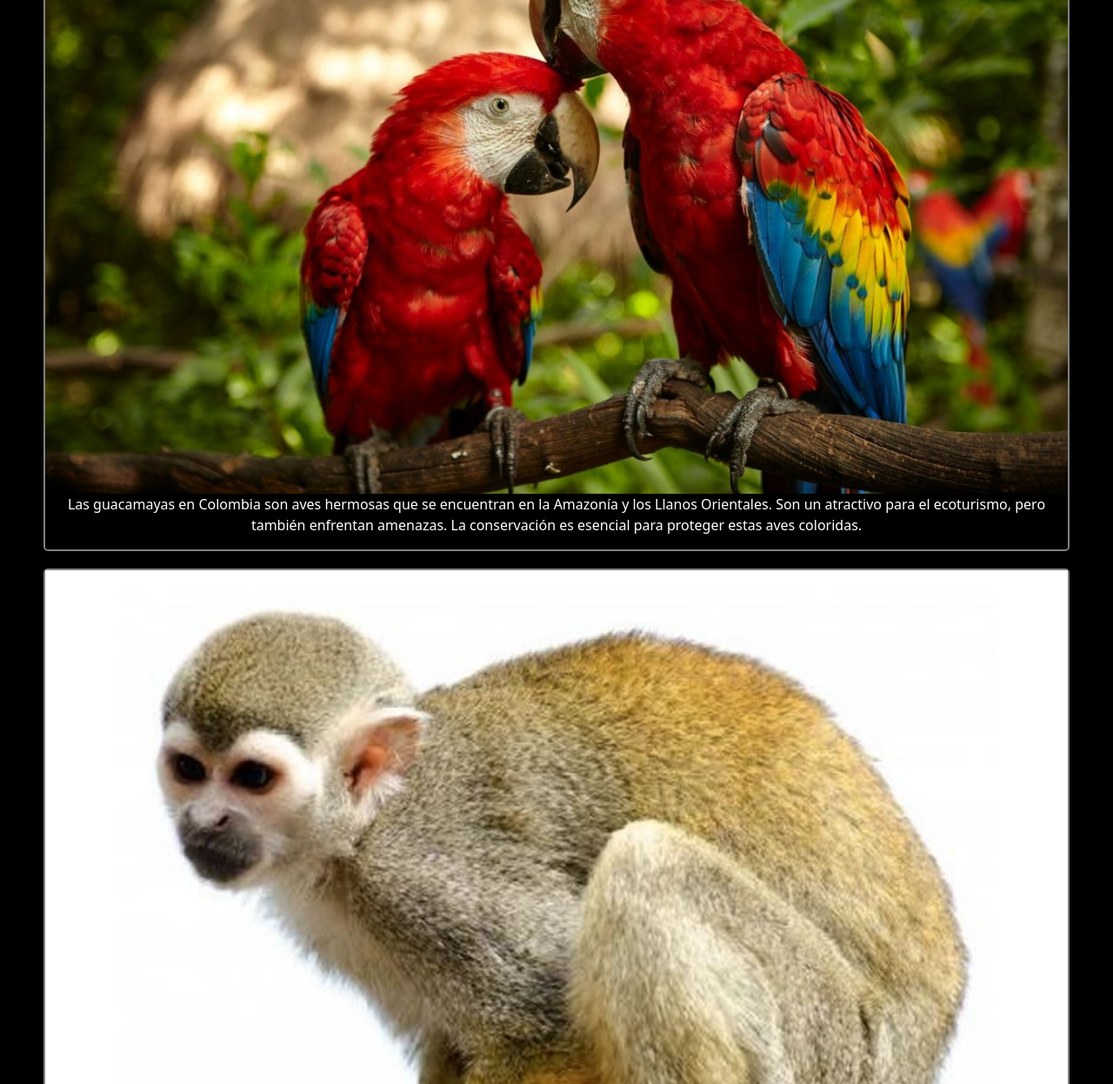
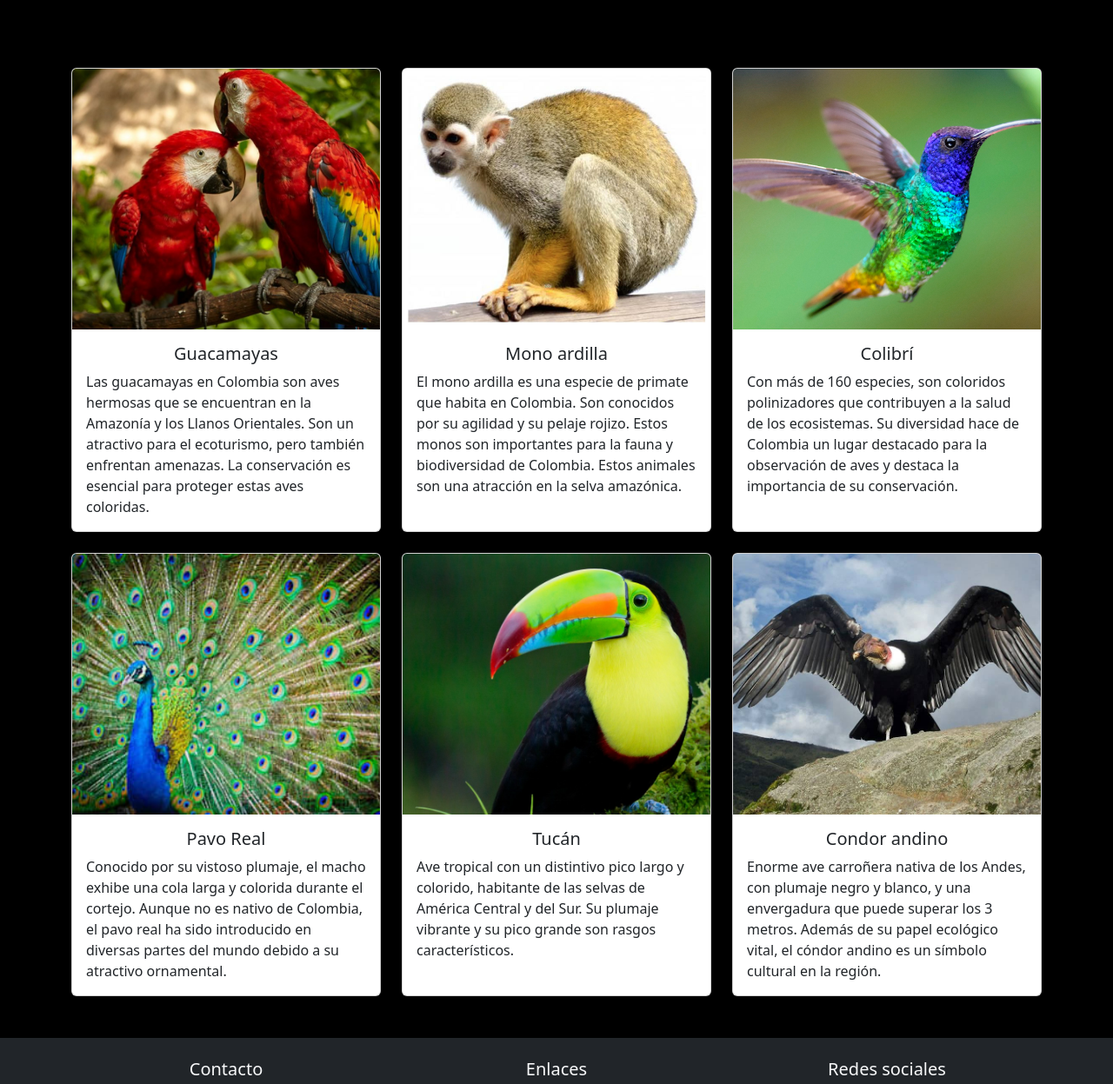
Before and after one commit to EduardoNavarroTest/PreEntrega2-Navarro, a plain HTML site: page html/biodiversidad.html in a window 1280 px wide. Shown: the part 376-1623 px from the top of the page at 87% size. Drawn offline with nearby package versions, Linux system fonts and the light colour scheme.

Commit message:
Cambios para hacer responsive Biodiversidad y se agregan nuevas imágenes

```diff
--- a/css/style.css
+++ b/css/style.css
@@ -31,7 +31,6 @@ a:hover {
     display: flex;
     justify-content: end;
     font-size: 1.2rem;
-
 }
 
 .imgFondo {
@@ -44,7 +43,6 @@ a:hover {
     background-position: center;
     color: #fff;
     text-align: center;
-
 }
 
 .centrarTexto {
@@ -67,8 +65,6 @@ a:hover {
     border-radius: 20px;
     margin-top: 50px;
 }
-
-
 
 /* Formulario Contacto */
 form {
@@ -103,8 +99,6 @@ textarea {
     margin-top: 10px;
     margin-left: auto;
     display: flex;
-
-
 }
 
 .carousel-inner img {
@@ -133,7 +127,6 @@ iframe {
     margin-top: 15px;
 }
 
-
 .containerBio {
     margin: 20px;
     border: 2px solid gray;
@@ -146,3 +139,11 @@ iframe {
     height: auto;
 
 }
+
+.formContacto {
+    padding: 20px;
+    margin: 20px;
+    border-radius: 10px;
+    box-shadow: 0 0 10px rgba(0, 0, 0, 0.1);
+    color: white;
+}
--- a/html/biodiversidad.html
+++ b/html/biodiversidad.html
@@ -23,7 +23,7 @@
         <!-- Nabvar Boostrap -->
         <nav class="navbar navbar-expand-lg navbar-dark bg-dark">
             <div class="container-fluid">
-                <a class="navbar-brand" href="./index.html">
+                <a class="navbar-brand" href="../index.html">
                     <img class="logo" src="../img/logo-colombia-co.png" alt="Logo web">
                 </a>
                 <button class="navbar-toggler" type="button" data-bs-toggle="collapse" data-bs-target="#navbarNav"
@@ -53,36 +53,108 @@
         </nav>
     </header>
 
-    <main class="contenido">
+    <main>
+        <div class="contenido">
             <h1>Biodiversidad</h1>
 
             <p>Colombia es uno de los países más biodiversos del mundo, destacándose por su variedad de ecosistemas que
                 incluyen selvas tropicales, páramos de alta montaña, selvas amazónicas y costas marinas. Esta diversidad
                 alberga una gran cantidad de especies únicas, tanto animales como vegetales. Colombia es especialmente
                 conocida por su diversidad aviar, con más de 1,900 especies de aves registradas. La biodiversidad de
-            Colombia es un tesoro natural que ha llevado a esfuerzos de conservación y promueve el turismo ecológico y
+                Colombia es un tesoro natural que ha llevado a esfuerzos de conservación y promueve el turismo ecológico
+                y
                 sostenible en el país.
             </p>
+        </div>
 
-        <div class="containerBio">
-            <img class="imgBio" src="../img/guacamayas.jpg" alt="guacamayas">
-            <p>Las guacamayas en Colombia son aves hermosas que se encuentran en la Amazonía y los Llanos Orientales.
-                Son un atractivo para el ecoturismo, pero también enfrentan amenazas. La conservación es esencial para
+        <div class="contenido colorTitleCards">
+            <h2>Conoce nuestra fauna</h2>
+        </div>
+
+        <!-- Cards de Boostrap -->
+        <div class="container py-5">
+
+            <div class="row row-cols-1 row-cols-md-2 row-cols-lg-3 g-4">
+
+                <div class="col">
+                    <div class="card h-100">
+                        <img src="../img/guacamayas.jpg" class="card-img-top" alt="Guacamayas">
+                        <div class="card-body">
+                            <h5 class="card-title text-center">Guacamayas</h5>
+                            <p class="card-text">Las guacamayas en Colombia son aves hermosas que se encuentran en la
+                                Amazonía y los Llanos Orientales.
+                                Son un atractivo para el ecoturismo, pero también enfrentan amenazas. La conservación es
+                                esencial para
                                 proteger estas aves coloridas.</p>
                         </div>
-
-        <div class="containerBio">
-            <img class="imgBio" src="../img/mono-ardilla.jpg" alt="mono-ardilla">
-            <p>El mono ardilla es una especie de primate que habita en Colombia. Son conocidos por su agilidad y su
-                pelaje rojizo. Estos monos son importantes para la biodiversidad de Colombia y son una atracción en la
-                selva amazónica y otras áreas boscosas del país.</p>
+                    </div>
                 </div>
 
-        <div class="containerBio">
-            <img class="imgBio" src="../img/santa-marta.jpg" alt="santa-marta">
-            <p>El Parque Nacional Natural Tayrona, en la costa caribeña de Colombia, es un paraíso natural con playas de
-                arena blanca, selvas tropicales y una rica historia Tayrona. Ofrece oportunidades para la naturaleza, el
-                senderismo y la relajación en un entorno espectacular..</p>
+                <div class="col">
+                    <div class="card h-100">
+                        <img src="../img/mono-ardilla.jpg" class="card-img-top" alt="Mon ardilla">
+                        <div class="card-body">
+                            <h5 class="card-title text-center">Mono ardilla</h5>
+                            <p class="card-text">El mono ardilla es una especie de primate que habita en Colombia. Son
+                                conocidos por su agilidad y su
+                                pelaje rojizo. Estos monos son importantes para la fauna y biodiversidad de Colombia. Estos animales son una
+                                atracción en la
+                                selva amazónica.</p>
+                        </div>
+                    </div>
+                </div>
+
+                <div class="col">
+                    <div class="card h-100">
+                        <img src="../img/colibri.jpg" class="card-img-top" alt="Colibri">
+                        <div class="card-body">
+                            <h5 class="card-title text-center">Colibrí</h5>
+                            <p class="card-text">Con más de 160 especies, son coloridos polinizadores que contribuyen a
+                                la salud de los ecosistemas. Su diversidad hace de Colombia un lugar destacado para la
+                                observación de aves y destaca la importancia de su conservación.</p>
+                        </div>
+                    </div>
+                </div>
+
+                <div class="col">
+                    <div class="card h-100">
+                        <img src="../img/pavo-real.jpg" class="card-img-top" alt="Pavo Real">
+                        <div class="card-body">
+                            <h5 class="card-title text-center">Pavo Real</h5>
+                            <p class="card-text">Conocido por su vistoso plumaje, el macho exhibe una cola larga y
+                                colorida durante el cortejo. Aunque no es nativo de Colombia, el pavo real ha sido
+                                introducido en diversas partes del mundo debido a su atractivo ornamental.</p>
+                        </div>
+                    </div>
+                </div>
+
+                <div class="col">
+                    <div class="card h-100">
+                        <img src="../img/tucan.jpg" class="card-img-top" alt="Tucan">
+                        <div class="card-body">
+                            <h5 class="card-title text-center">Tucán</h5>
+                            <p class="card-text">Ave tropical con un distintivo pico largo y colorido, habitante de las
+                                selvas de América Central y del Sur. Su plumaje vibrante y su pico grande son rasgos
+                                característicos.</p>
+                        </div>
+                    </div>
+                </div>
+
+                <div class="col">
+                    <div class="card h-100">
+                        <img src="../img/condor-andino.jpg" class="card-img-top" alt="Condor">
+                        <div class="card-body">
+                            <h5 class="card-title text-center">Condor andino</h5>
+                            <p class="card-text">Enorme ave carroñera nativa de los Andes, con plumaje negro y blanco, y
+                                una envergadura que puede superar los 3 metros. Además de su papel ecológico vital, el
+                                cóndor andino es un símbolo cultural en la región.</p>
+                        </div>
+                    </div>
+                </div>
+
+            </div>
+
+
         </div>
 
     </main>
```
Also changed, not shown: html/acerca.html (+1 -1 lines), html/contacto.html (+33 -18 lines), html/lugares.html (+1 -1 lines), index.html (+19 -13 lines), img/colibri.jpg (added), img/condor-andino.jpg (added), img/pavo-real.jpg (added), img/tucan.jpg (added). Lines whose indentation alone changed are shown as unchanged.
